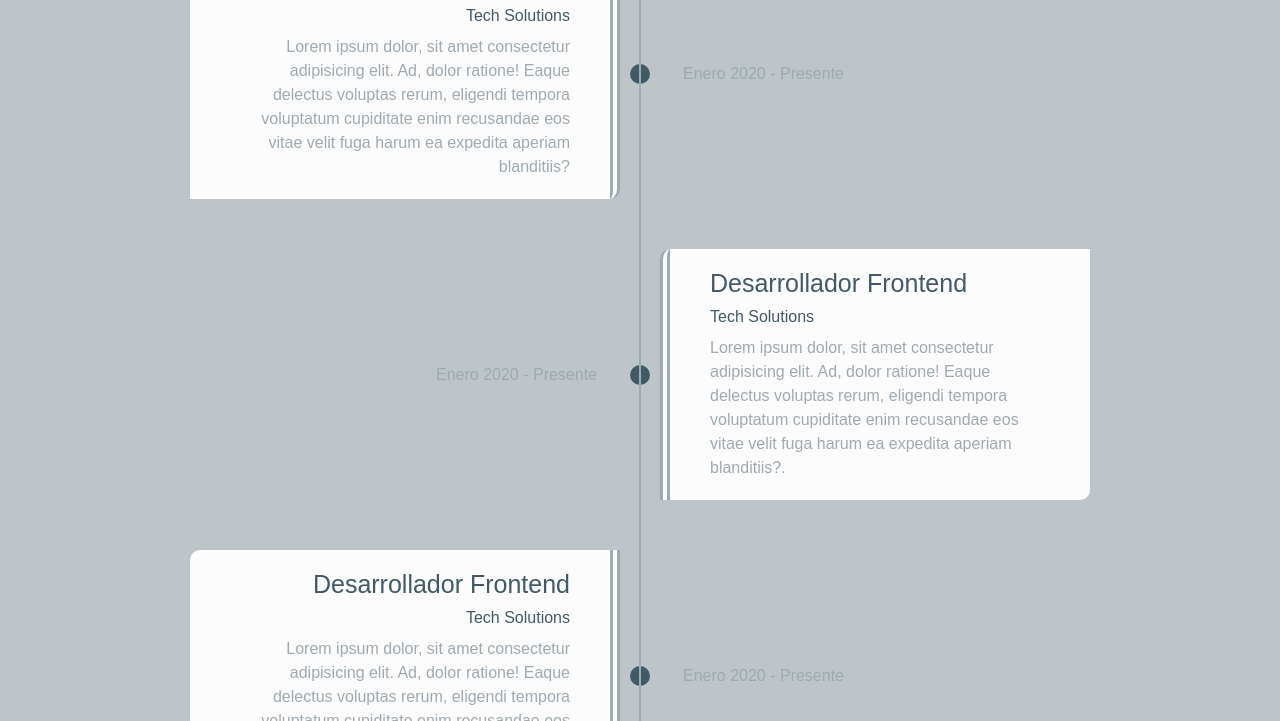
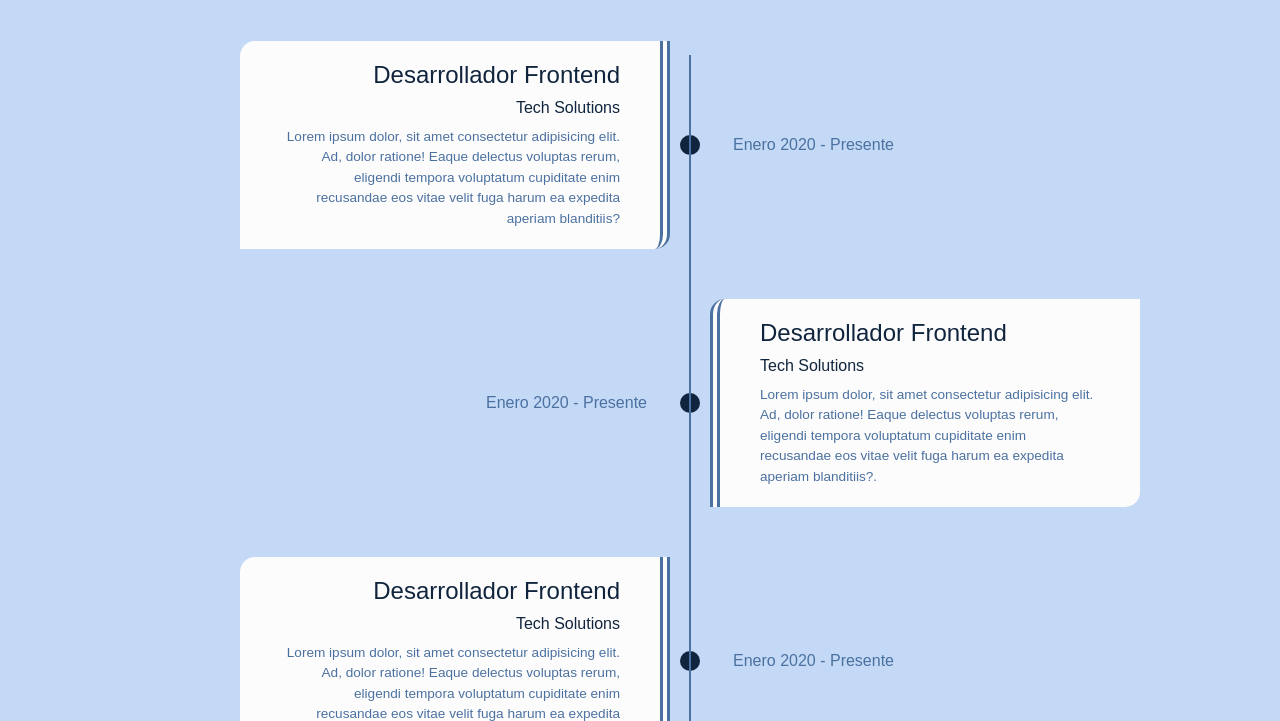
Before and after one commit to Kiger22/Porfolio-CV, a website built with Vite: page Porfolio/index.html in a window 1280 px wide. Shown: the part 875-1596 px from the top of the page. Built offline with nearby package versions, Linux system fonts and the light colour scheme; files whose address does not match are found by name; a web font is replaced by a local one.

Commit message:
Update style.css

```diff
--- a/Porfolio/style.css
+++ b/Porfolio/style.css
@@ -10,11 +10,11 @@
 
   /* Colors */
   --kg-color-white: #fdfcfc;
-  --kg-color-gray: #9a898e;
+  --kg-color-gray: #5d6d7b;
   --kg-color-dark: #0f0d0d;
-  --kg-color-primary: #bec5c9;
-  --kg-color-secondary: #9faab1  ;
-  --kg-color-terciary: #425a65;
+  --kg-color-primary: #c3d9f6;
+  --kg-color-secondary: #4b71a0  ;
+  --kg-color-terciary: #10253d;
 
   /* Backgrounds */
   --kg-bg-primary: var(--kg-color-primary);
@@ -32,11 +32,12 @@
   --kg-text-light: var(--kg-color-white);
 
   /* Font Sizes */
-  --kg-font-size-h1: 3.125em;
-  --kg-font-size-h2: 2.1875em;
-  --kg-font-size-h3: 1.5625em;
-  --kg-font-size-text: 0.95em;
-  --kg-font-size-link: 1.25em;
+  --kg-font-size-h1: 2.8em;
+  --kg-font-size-h2: 1.8em;
+  --kg-font-size-h3: 1.5em;
+  --kg-font-size-p: 0.85em;
+  --kg-font-size-text: 0.85em;
+  --kg-font-size-link: 1.1em;
 
   /* Gap */
   --kg-gap-xl: 50px;
@@ -60,8 +61,8 @@
 
   /* Borders */
   --kg-radius-sd: 5px;
-  --kg-radius-md: 10px;
-  --kg-radius-lg: 15px;
+  --kg-radius-md: 15px;
+  --kg-radius-lg: 40%;
 }
 
 * {
@@ -73,7 +74,12 @@
   font-family: var(--kg-font-family-secondary);
   font-weight: 500;
   font-style: normal;
-  color: var(--kg-text-terciary);
+/*   color: var(--kg-text-terciary); */
+}
+
+main{
+  height: 100%;
+  width: 100%;
 }
 
 ul,ol {
@@ -85,35 +91,38 @@ a {
 }
 
 body {
+  display: flex;
+  flex-direction: column;
   background-color: var(--kg-bg-primary);
   color: var(--kg-text-terciary);
   margin: 0;
 }
 
 .dark {
-  background-color: var(--kg-text-dark);
-  color: var(--kg-bg-primary);
+  background-color: var(--kg-bg-terciary);
+  color: var(--kg-text-primary);
 }
 
 .active {
-  background-color: var(--kg-text-primary);
-  color: var(--kg-bg-primary);
+  background-color: var(--kg-bg-secondary);
+  color: var(--kg-text-dark);
 }
 
 #app {
   display: flex;
+  flex-direction: column;
   flex-wrap: wrap;
   justify-content: center;
   gap: 20px;
   max-width: 11450px;
   min-width: 500px;
   scroll-behavior: smooth;
-  margin:0px auto;
+  margin: 100px auto;
+  margin-left: 100px;
   text-align: center;
 }
 
   section {
     margin-bottom: 20px;
     padding: 15px;
-    border-radius: 5px;
 }
```
